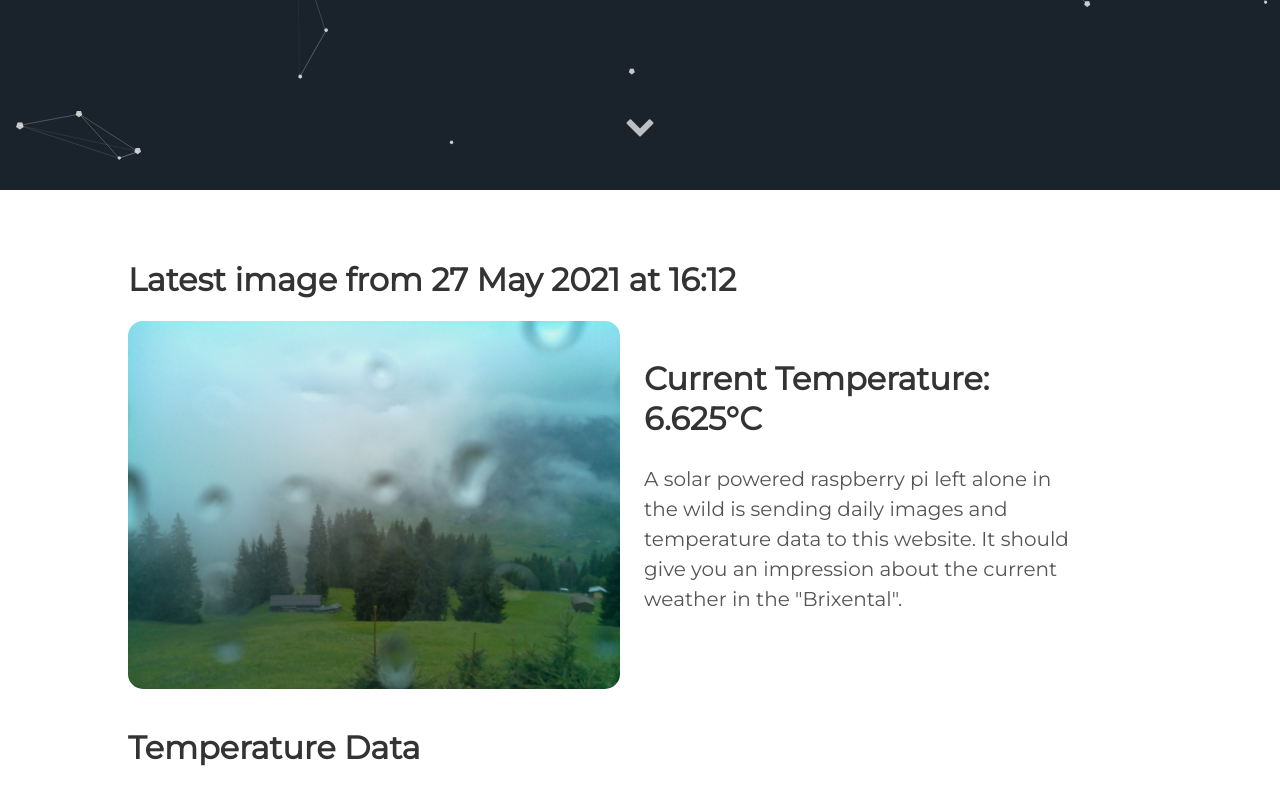
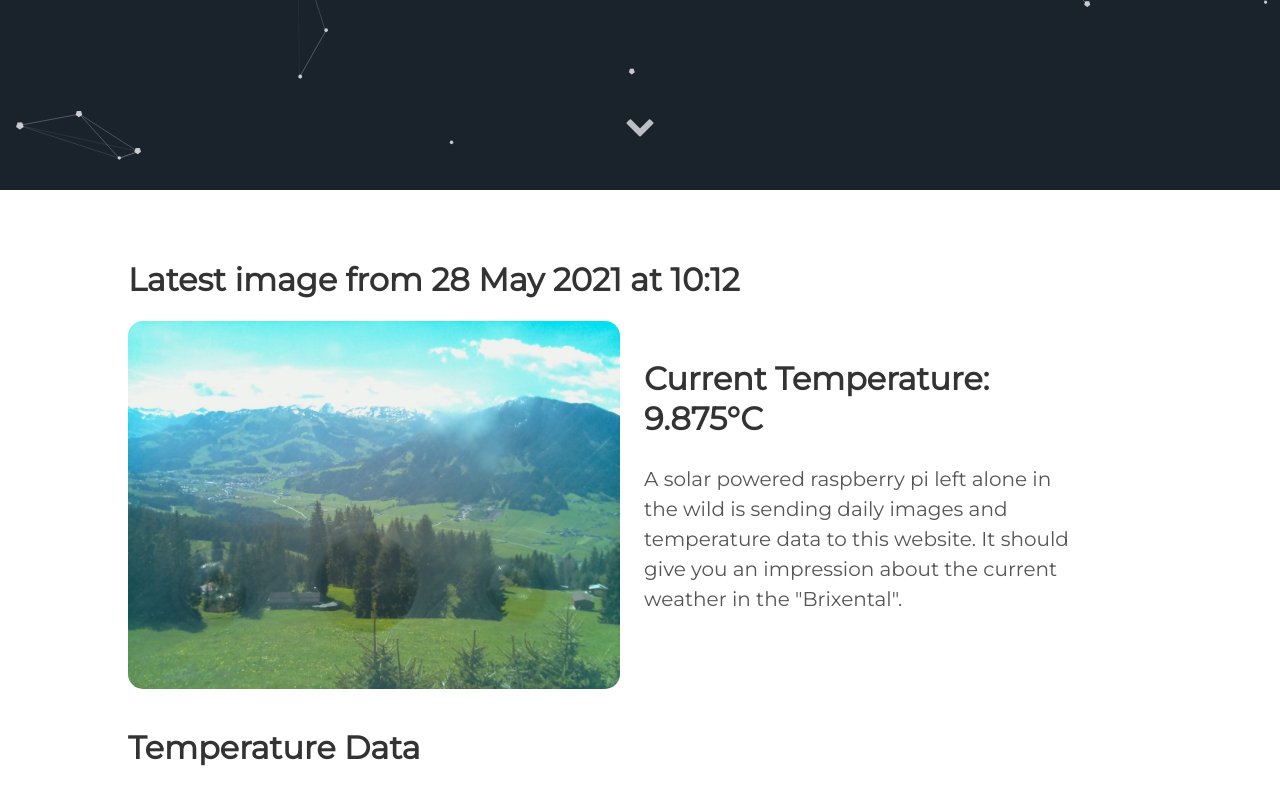
Before and after one commit to vektorious/vektorious.github.io, a Jekyll site: the page built from resources/huette.md, in a window 1280 px wide and 900 px high, scrolled down 710 px. Shown: the top 805 px of the window. Built offline with Jekyll 4.4.1, drawn with Linux system fonts in a browser that asks for light colours.

Commit message:
I'm a bot beep boop

```diff
--- a/resources/huette.md
+++ b/resources/huette.md
@@ -6,13 +6,13 @@ image: '/assets/img/'
 description: 'Live image from the Austrian alps'
 twitter_text: ' '
 ---
-## Latest image from 27 May 2021 at 16:12
+## Latest image from 28 May 2021 at 10:12
 <div class="huette">
   <div class="huette-image">
     <img src="{{ "/assets/img/huette.jpg" | prepend: site.baseurl }}">
   </div>
   <div class="huette-text">
-        <h2>Current Temperature: 6.625°C</h2>
+        <h2>Current Temperature: 9.875°C</h2>
         <p>A solar powered raspberry pi left alone in the wild is sending daily images and temperature data to this website. It should give you an impression about the current weather in the "Brixental".</p>
 
   </div>
```
Also changed, not shown: rpi-script/2021-05-28_101113.txt (renamed from rpi-script/2021-05-27_161118.txt, +5 -5 lines), rpi-script/huette.md (+2 -2 lines), assets/img/huette.jpg, assets/img/temp_plot.png, rpi-script/temp_plot.png, 1 other file.
